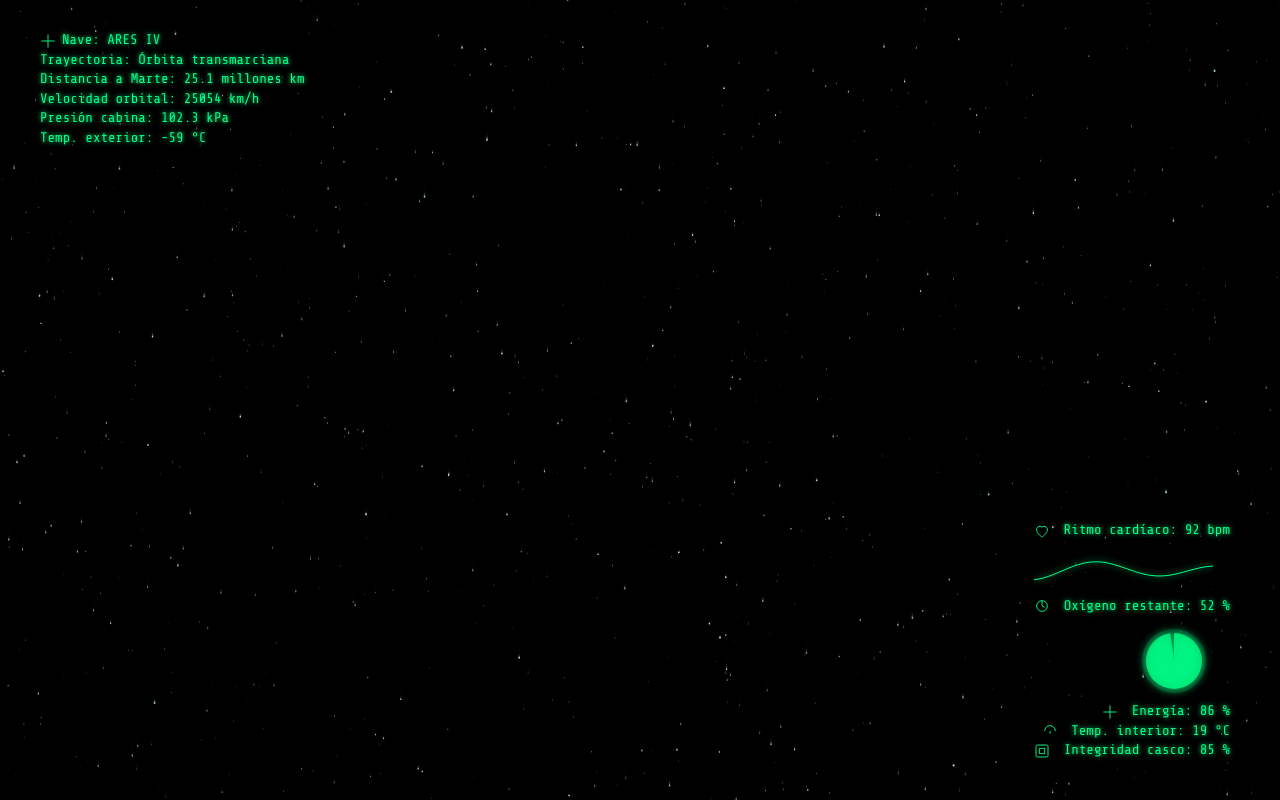
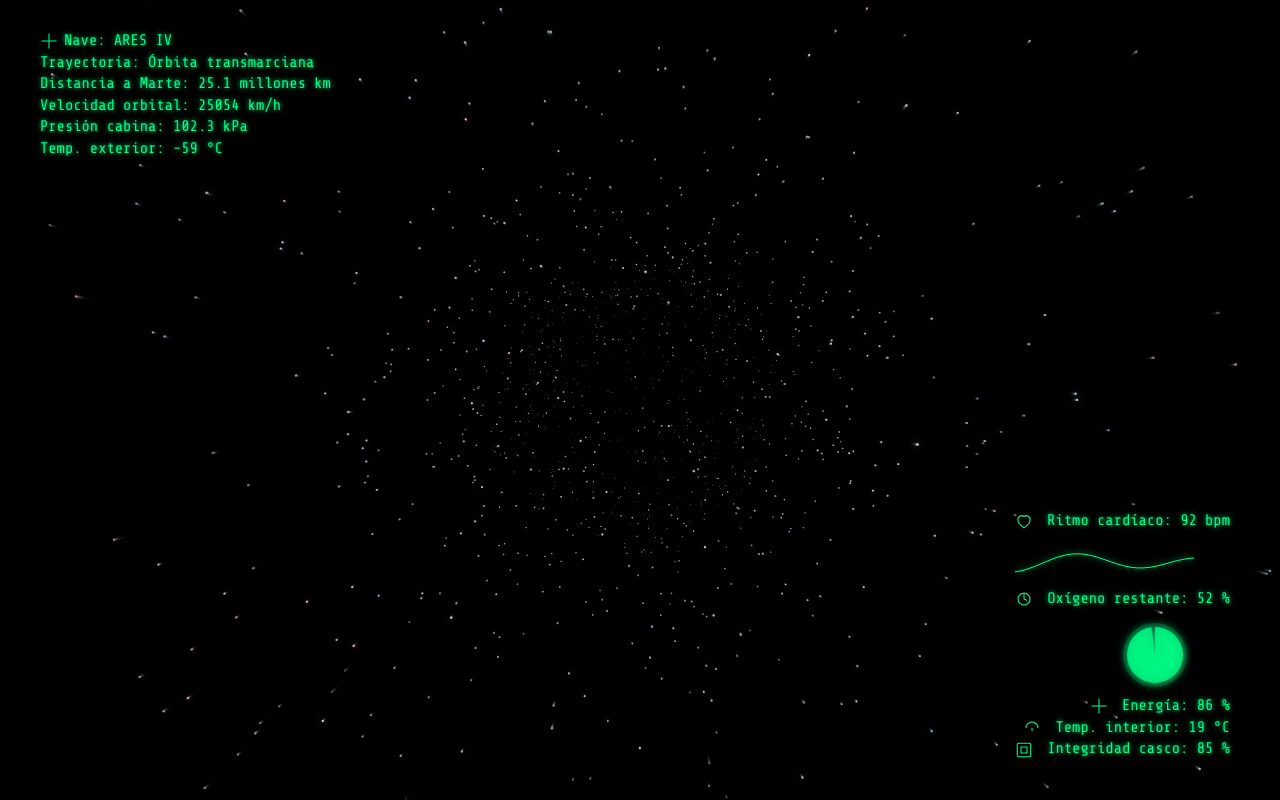
Before and after one commit to gabrielaiguess/mars404notfound, a plain HTML site: page index.html in a window 1280 px wide. Drawn offline with nearby package versions, Linux system fonts and the light colour scheme; animation ran at ten frames a second.

Commit message:
liitlestar

```diff
--- a/index.html
+++ b/index.html
@@ -38,14 +38,14 @@
 
     .hud-section {
       position: absolute;
-      font-size: 14px;
+      font-size: 15.4px; /* +10% respecto a 14px */
       line-height: 1.4em;
       text-shadow: 0 0 5px #00ff88;
     }
 
     .hud-section svg {
-      width: 16px;
-      height: 16px;
+      width: 18px; /* +12.5% aprox */
+      height: 18px;
       stroke: #00ff88;
       stroke-width: 1.4;
       fill: none;
@@ -98,8 +98,7 @@
   </div>
 
 
-
-<!-- 🌌 FONDO ESTELAR REALISTA SIN CONDENSACIÓN NI TÚNEL -->
+ <!-- 🌌 FONDO ESTELAR TIPO TÚNEL -->
 <script>
   const canvas = document.getElementById("space");
   const ctx = canvas.getContext("2d");
@@ -107,43 +106,69 @@
   canvas.width = w;
   canvas.height = h;
 
-  const starCount = 1000;
-  const stars = Array.from({ length: starCount }, () => ({
-    x: Math.random() * w,
-    y: Math.random() * h,
-    z: Math.random() * 0.8 + 0.2, // profundidad base
-    speed: 0.2 + Math.random() * 0.8,
-    size: 0.3 + Math.random() * 0.7,
-    opacity: 0.3 + Math.random() * 0.7,
-    color: ["#ffffff", "#b8e8ff", "#ffd4f5", "#c0faff", "#f0d8ff"][Math.floor(Math.random() * 5)]
-  }));
+  const numStars = 1600;
+  const tunnelDepth = 3000;
+  const speed = 0.9;
 
-  function drawStars() {
-    ctx.fillStyle = "rgba(0, 0, 0, 0.4)";
+  const colors = [
+    [255, 255, 255],
+    [200, 220, 255],
+    [255, 200, 240],
+    [220, 255, 230],
+    [245, 235, 255]
+  ];
+
+  const stars = Array.from({ length: numStars }, () => {
+    const angle = Math.random() * Math.PI * 2;
+    const radius = Math.pow(Math.random(), 0.4) * Math.max(w, h) * 1.2;
+    const baseColor = colors[Math.floor(Math.random() * colors.length)];
+    return {
+      x: Math.cos(angle) * radius,
+      y: Math.sin(angle) * radius,
+      z: Math.random() * tunnelDepth,
+      opacity: Math.random() * 0.4 + 0.3,
+      color: baseColor,
+      pulseSpeed: Math.random() * 0.015 + 0.005
+    };
+  });
+
+  function draw() {
+    ctx.fillStyle = "rgba(0, 0, 0, 0.45)";
     ctx.fillRect(0, 0, w, h);
 
     for (const s of stars) {
-      s.y += s.speed * s.z; // 🌠 se mueven hacia abajo, simulando desplazamiento
-      if (s.y > h) {
-        s.y = 0;
-        s.x = Math.random() * w;
-        s.z = Math.random() * 0.8 + 0.2;
-      }
+      s.z -= speed;
+      if (s.z <= 0) s.z = tunnelDepth;
+
+      const k = 200 / s.z;
+      const x = w / 2 + s.x * k;
+      const y = h / 2 + s.y * k;
+
+      if (x < 0 || x > w || y < 0 || y > h) continue;
+
+      const o = s.opacity + Math.sin(performance.now() * s.pulseSpeed) * 0.1;
+      const [r, g, b] = s.color;
+      const size = Math.max(0.1, (1 - s.z / tunnelDepth) * 1.4);
 
       ctx.beginPath();
-      ctx.arc(s.x, s.y, s.size * s.z, 0, Math.PI * 2);
-      ctx.fillStyle = s.color;
-      ctx.globalAlpha = s.opacity;
+      ctx.shadowBlur = 8;
+      ctx.shadowColor = `rgba(${r},${g},${b},${o})`;
+      ctx.fillStyle = `rgba(${r},${g},${b},${o})`;
+      ctx.arc(x, y, size, 0, Math.PI * 2);
       ctx.fill();
-      ctx.globalAlpha = 1;
+      ctx.shadowBlur = 0;
     }
 
-    requestAnimationFrame(drawStars);
+    requestAnimationFrame(draw);
   }
 
-  drawStars();
+  draw();
+
+  window.addEventListener('resize', () => {
+    w = canvas.width = window.innerWidth;
+    h = canvas.height = window.innerHeight;
+  });
 </script>
-
 
 
   <!-- 💚 HUD DINÁMICO -->
@@ -220,5 +245,6 @@
     waveChart("heartChart", 0.7);
     oxygenPieChart("oxygenChart");
   </script>
+
 </body>
 </html>
```
